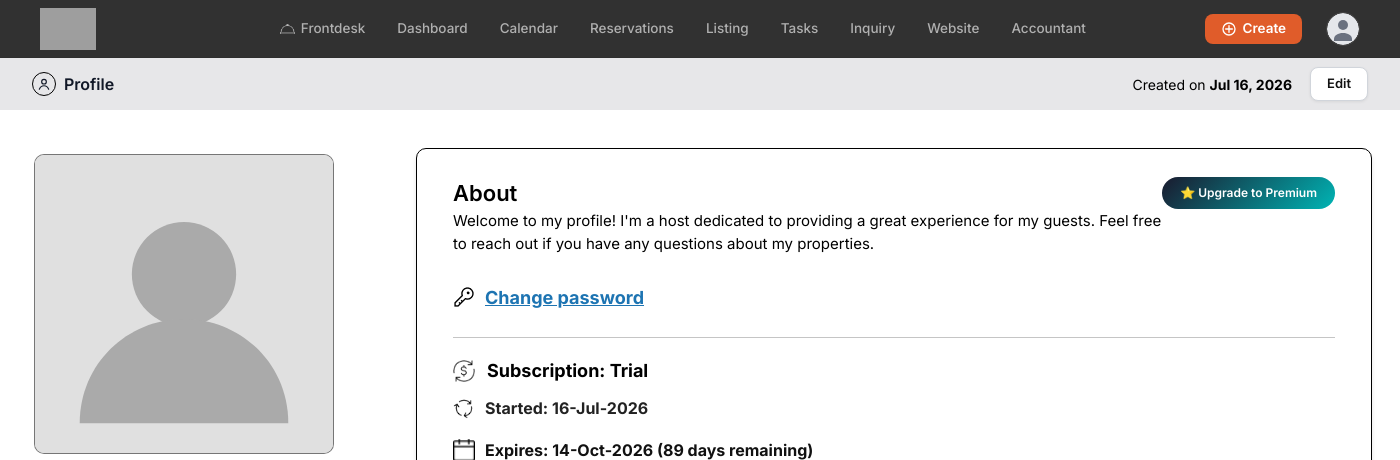
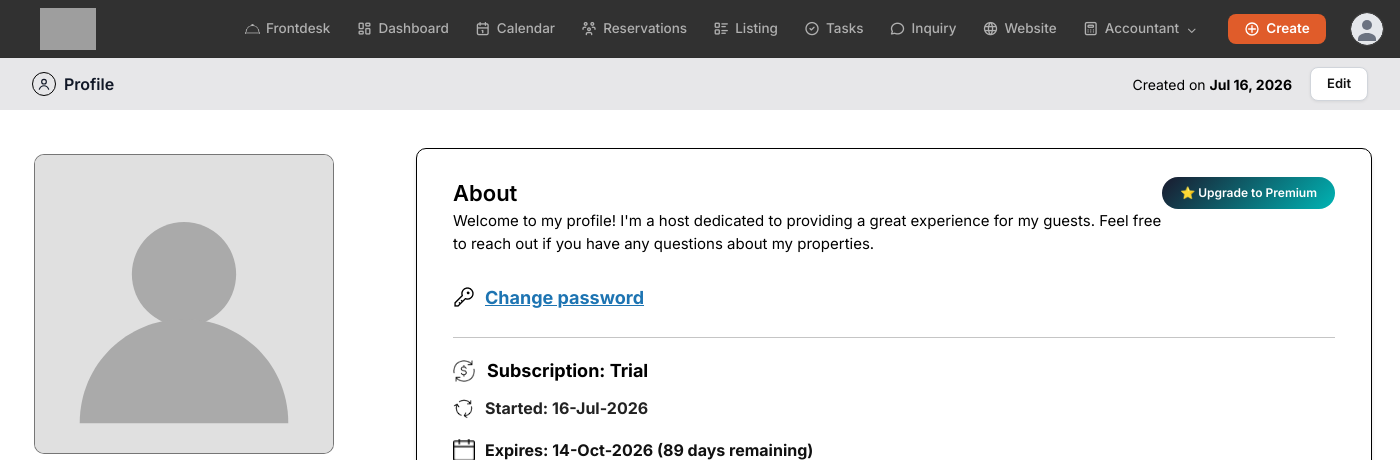
Before and after one commit to favhostadmin/favhost, a Django app: page /accounts/profile/ in a window 1400 px wide. Shown: the top 460 px of the page. Run offline with Django 5.2, Linux system fonts and the light colour scheme; the visitor is signed in with stand-in values (Sample User, id 1); data comes from the database, SQL or seed files in the repository; data that the repository does not hold is empty; parts of the project's set-up code (start-up, migrations or seed data) failed here and were passed over; some libraries are stand-ins or nearby versions; grey boxes are pictures that could not be loaded.

Commit message:
create button icon added for profile page

```diff
--- a/templates/frontend/auth/manage_co-host.html
+++ b/templates/frontend/auth/manage_co-host.html
@@ -12,6 +12,8 @@
   <link href="https://fonts.googleapis.com/css2?family=Inter:wght@400;500;600;700&display=swap" rel="stylesheet">
   <link href="{% static 'css/bootstrap.min.css' %}" rel="stylesheet">
   <link href="{% static 'css/header.css' %}" rel="stylesheet">
+  <!-- Tabler icons: used by the header's Create menu (ti-calculator) -->
+  <link rel="stylesheet" href="https://cdn.jsdelivr.net/npm/@tabler/icons-webfont@latest/dist/tabler-icons.min.css" />
   <link rel="stylesheet" href="{% static 'css/manage_co-host.css' %}">
   <style>
     /* Sticky footer: fill at least the viewport so the footer sits at
--- a/templates/frontend/auth/profile.html
+++ b/templates/frontend/auth/profile.html
@@ -15,6 +15,8 @@
   <link href="{% static 'css/bootstrap.min.css' %}" rel="stylesheet">
   <link href="{% static 'css/style.css' %}" rel="stylesheet">
   <link href="{% static 'css/header.css' %}" rel="stylesheet">
+  <!-- Tabler icons: used by the header's Create menu (ti-calculator) -->
+  <link rel="stylesheet" href="https://cdn.jsdelivr.net/npm/@tabler/icons-webfont@latest/dist/tabler-icons.min.css" />
   <link rel="stylesheet" href="{% static 'css/HostProfile.css' %}">
   <style>
 
```
